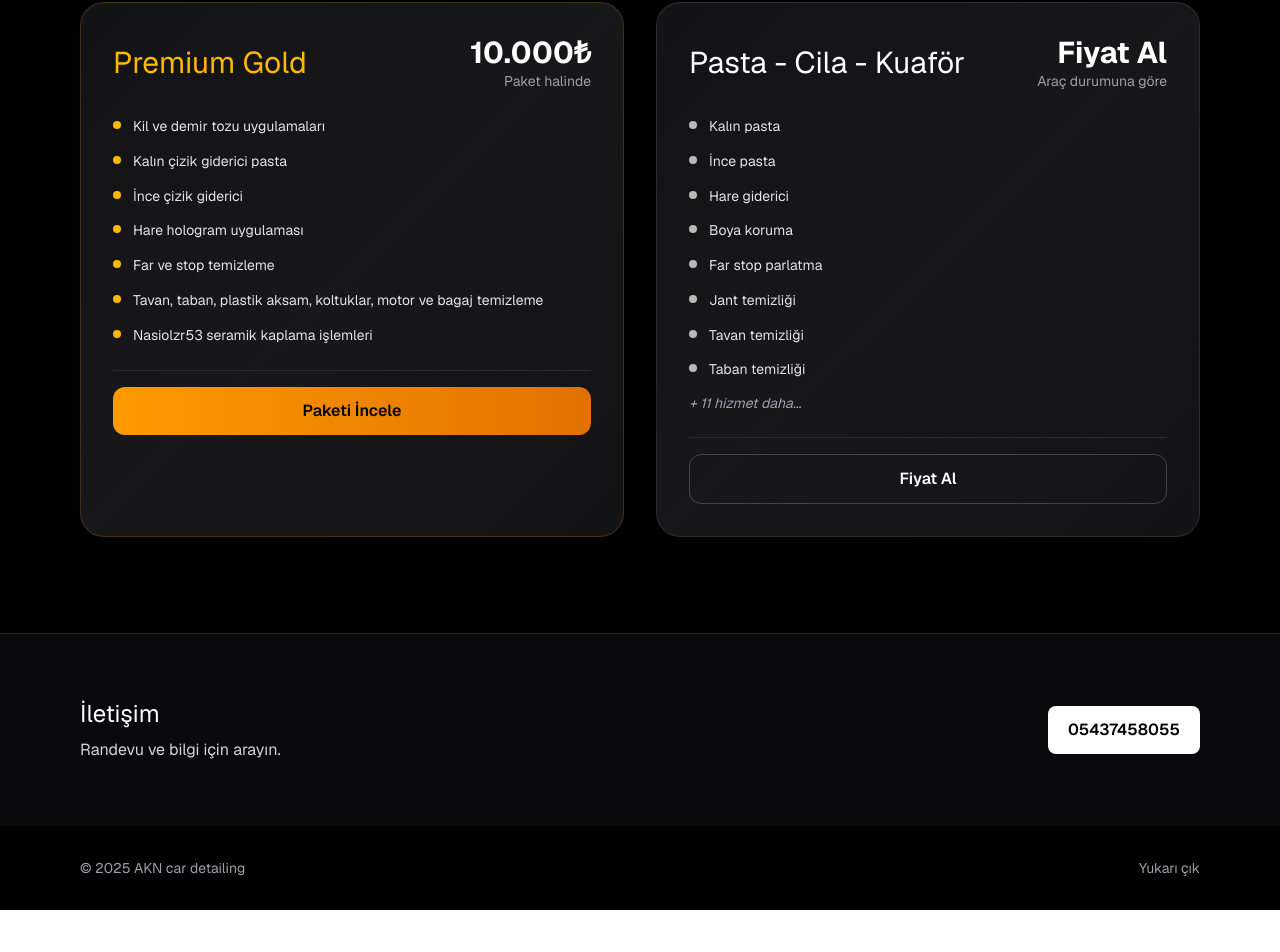
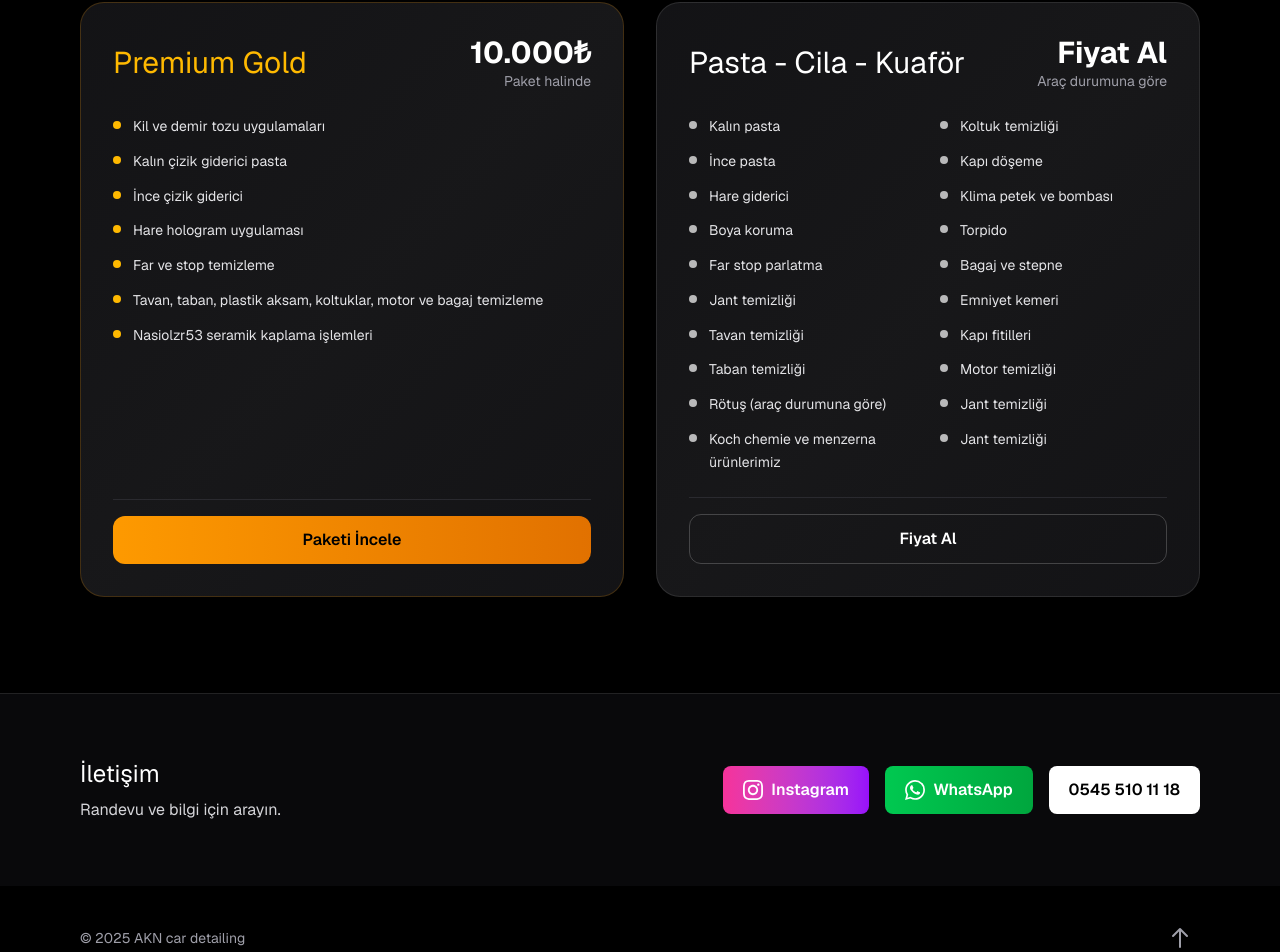
Before and after one commit to Capedkid/akncardetailing, a Next.js app: page / in a window 1280 px wide. Shown: the part 851-1803 px from the top of the page. Before the commit the page ends 1761 px from the top, so only its background shows below. Built offline with nearby package versions, Linux system fonts and the light colour scheme; a web font is replaced by a local one.

Commit message:
Add Instagram and WhatsApp buttons, improve contact section with highlight effect

```diff
--- a/src/app/globals.css
+++ b/src/app/globals.css
@@ -121,3 +121,25 @@ body {
 .animate-slide-6 {
   animation: slide-6 24s infinite ease-in-out;
 }
+
+/* Fade-in animation for cards */
+@keyframes fadeInUp {
+  from {
+    opacity: 0;
+    transform: translateY(30px);
+  }
+  to {
+    opacity: 1;
+    transform: translateY(0);
+  }
+}
+
+.animate-fade-in-up {
+  animation: fadeInUp 0.6s ease-out forwards;
+}
+
+/* Initially hidden cards */
+.card-hidden {
+  opacity: 0;
+  transform: translateY(30px);
+}
--- a/src/app/page.tsx
+++ b/src/app/page.tsx
@@ -1,8 +1,11 @@
+"use client";
+
 import Image from "next/image";
+import { useState, useEffect, useRef } from "react";
 
 const heroTitle = process.env.NEXT_PUBLIC_SITE_NAME || "AKN car detailing";
-const phoneNumber = process.env.NEXT_PUBLIC_PHONE || "+905437458055";
-const whatsappNumber = process.env.NEXT_PUBLIC_WHATSAPP || "905437458055";
+const phoneNumber = process.env.NEXT_PUBLIC_PHONE || "+905455101118";
+const whatsappNumber = process.env.NEXT_PUBLIC_WHATSAPP || "905455101118";
 
 const premiumGoldItems = [
   "Kil ve demir tozu uygulamaları",
@@ -38,6 +41,27 @@ const kuaforItems = [
 ];
 
 export default function Home() {
+  const [isVisible, setIsVisible] = useState(false);
+  const [contactHighlight, setContactHighlight] = useState(false);
+  const cardsRef = useRef<HTMLDivElement>(null);
+
+  useEffect(() => {
+    const observer = new IntersectionObserver(
+      ([entry]) => {
+        if (entry.isIntersecting) {
+          setIsVisible(true);
+        }
+      },
+      { threshold: 0.1 }
+    );
+
+    if (cardsRef.current) {
+      observer.observe(cardsRef.current);
+    }
+
+    return () => observer.disconnect();
+  }, []);
+
   return (
     <div className="min-h-screen bg-black text-white relative">
       {/* Subtle car-themed pattern overlay */}
@@ -54,8 +78,25 @@ export default function Home() {
       {/* Header */}
       <header className="sticky top-0 z-50 backdrop-blur bg-black/60 border-b border-white/10">
         <div className="mx-auto max-w-6xl px-4 py-4 flex items-center justify-between">
-          <div className="font-[var(--font-display)] text-xl tracking-wide">{heroTitle}</div>
-          <a href="#iletisim" className="rounded-md bg-white text-black px-4 py-2 text-sm font-medium hover:bg-zinc-100 transition-colors">Hemen Ara</a>
+          <button
+            onClick={() => window.scrollTo({ top: 0, behavior: 'smooth' })}
+            className="font-[var(--font-display)] text-xl tracking-wide hover:text-zinc-300 transition-colors duration-200 cursor-pointer"
+          >
+            {heroTitle}
+          </button>
+          <button
+            onClick={() => {
+              document.getElementById('iletisim')?.scrollIntoView({ behavior: 'smooth' });
+              // Smooth scroll bittikten sonra highlight efekti
+              setTimeout(() => {
+                setContactHighlight(true);
+                setTimeout(() => setContactHighlight(false), 1000);
+              }, 800);
+            }}
+            className="rounded-md bg-white text-black px-4 py-2 text-sm font-medium hover:bg-zinc-100 transition-colors"
+          >
+            Hemen Ara
+          </button>
         </div>
       </header>
 
@@ -136,10 +177,13 @@ export default function Home() {
             görünümüne kavuşsun.
           </p>
           <div className="flex justify-start">
-            <a href="#paketler" className="group relative rounded-lg bg-white text-black px-6 py-3 text-sm font-semibold transition-all duration-300 hover:bg-zinc-100 hover:shadow-lg hover:shadow-white/20 focus:outline-none focus:ring-2 focus:ring-white/50 focus:ring-offset-2 focus:ring-offset-black">
+            <button
+              onClick={() => document.getElementById('paketler')?.scrollIntoView({ behavior: 'smooth' })}
+              className="group relative rounded-lg bg-white text-black px-6 py-3 text-sm font-semibold transition-all duration-300 hover:bg-zinc-100 hover:shadow-lg hover:shadow-white/20 focus:outline-none focus:ring-2 focus:ring-white/50 focus:ring-offset-2 focus:ring-offset-black"
+            >
               <span className="relative z-10">Paketleri Gör</span>
               <div className="absolute inset-0 rounded-lg bg-gradient-to-r from-white to-zinc-100 opacity-0 group-hover:opacity-100 transition-opacity duration-300" />
-            </a>
+            </button>
           </div>
         </div>
 
@@ -153,10 +197,15 @@ export default function Home() {
           <h2 className="text-3xl sm:text-4xl font-[var(--font-display)] mb-4">Premium Paketlerimiz</h2>
           <p className="text-zinc-400 max-w-2xl mx-auto">Aracınız için en uygun paketi seçin</p>
         </div>
-        <div className="grid md:grid-cols-2 gap-8">
-          <div className="group relative rounded-3xl border border-amber-500/20 bg-gradient-to-br from-zinc-900/80 via-zinc-800/60 to-zinc-900/80 p-8 backdrop-blur-sm transition-all duration-500 hover:border-amber-500/40 hover:shadow-2xl hover:shadow-amber-500/10">
+        <div
+          ref={cardsRef}
+          className={`grid md:grid-cols-2 gap-8 transition-all duration-600 ${
+            isVisible ? 'animate-fade-in-up' : 'card-hidden'
+          }`}
+        >
+          <div className="group relative rounded-3xl border border-amber-500/20 bg-gradient-to-br from-zinc-900/80 via-zinc-800/60 to-zinc-900/80 p-8 backdrop-blur-sm transition-all duration-500 hover:border-amber-500/40 hover:shadow-2xl hover:shadow-amber-500/10 flex flex-col">
             <div className="absolute inset-0 rounded-3xl bg-gradient-to-br from-amber-500/5 via-transparent to-amber-500/5 opacity-0 group-hover:opacity-100 transition-opacity duration-500" />
-            <div className="relative z-10">
+            <div className="relative z-10 flex flex-col h-full">
               <div className="flex items-center justify-between mb-6">
                 <h3 className="text-2xl sm:text-3xl font-[var(--font-display)] text-amber-400">Premium Gold</h3>
                 <div className="text-right">
@@ -164,7 +213,7 @@ export default function Home() {
                   <div className="text-sm text-zinc-400">Paket halinde</div>
                 </div>
               </div>
-              <ul className="space-y-3 text-zinc-200">
+              <ul className="space-y-3 text-zinc-200 flex-grow">
                 {premiumGoldItems.slice(0, -1).map((item) => (
                   <li key={item} className="flex gap-3 items-start">
                     <span className="mt-1.5 h-2 w-2 rounded-full bg-amber-400 flex-shrink-0" />
@@ -173,16 +222,19 @@ export default function Home() {
                 ))}
               </ul>
               <div className="mt-6 pt-4 border-t border-zinc-700/50">
-                <a href="#iletisim" className="block w-full text-center rounded-xl bg-gradient-to-r from-amber-500 to-amber-600 text-black px-6 py-3 font-semibold transition-all duration-300 hover:from-amber-400 hover:to-amber-500 hover:shadow-lg hover:shadow-amber-500/25">
+                <button
+                  onClick={() => document.getElementById('iletisim')?.scrollIntoView({ behavior: 'smooth' })}
+                  className="block w-full text-center rounded-xl bg-gradient-to-r from-amber-500 to-amber-600 text-black px-6 py-3 font-semibold transition-all duration-300 hover:from-amber-400 hover:to-amber-500 hover:shadow-lg hover:shadow-amber-500/25"
+                >
                   Paketi İncele
-                </a>
+                </button>
               </div>
             </div>
           </div>
 
-          <div className="group relative rounded-3xl border border-white/10 bg-gradient-to-br from-zinc-900/80 via-zinc-800/60 to-zinc-900/80 p-8 backdrop-blur-sm transition-all duration-500 hover:border-white/20 hover:shadow-2xl hover:shadow-white/5">
+          <div className="group relative rounded-3xl border border-white/10 bg-gradient-to-br from-zinc-900/80 via-zinc-800/60 to-zinc-900/80 p-8 backdrop-blur-sm transition-all duration-500 hover:border-white/20 hover:shadow-2xl hover:shadow-white/5 flex flex-col">
             <div className="absolute inset-0 rounded-3xl bg-gradient-to-br from-white/5 via-transparent to-white/5 opacity-0 group-hover:opacity-100 transition-opacity duration-500" />
-            <div className="relative z-10">
+            <div className="relative z-10 flex flex-col h-full">
               <div className="flex items-center justify-between mb-6">
                 <h3 className="text-2xl sm:text-3xl font-[var(--font-display)] text-white">Pasta - Cila - Kuaför</h3>
                 <div className="text-right">
@@ -190,6 +242,9 @@ export default function Home() {
                   <div className="text-sm text-zinc-400">Araç durumuna göre</div>
                 </div>
               </div>
+
+              {/* Two column layout for services - single column on mobile */}
+              <div className="grid grid-cols-1 lg:grid-cols-2 gap-6 flex-grow">
                 <ul className="space-y-3 text-zinc-200">
                   {kuaforItems.slice(0, 8).map((item) => (
                     <li key={item} className="flex gap-3 items-start">
@@ -197,12 +252,38 @@ export default function Home() {
                       <span className="text-sm leading-relaxed">{item}</span>
                     </li>
                   ))}
-                <li className="text-zinc-400 text-sm italic">+ {kuaforItems.length - 8} hizmet daha...</li>
+                  {/* Last 2 items moved to left column */}
+                  {kuaforItems.slice(-2).map((item) => (
+                    <li key={item} className="flex gap-3 items-start">
+                      <span className="mt-1.5 h-2 w-2 rounded-full bg-white/70 flex-shrink-0" />
+                      <span className="text-sm leading-relaxed">{item}</span>
+                    </li>
+                  ))}
                 </ul>
+
+                <ul className="space-y-3 text-zinc-200">
+                  {kuaforItems.slice(8, -2).map((item) => (
+                    <li key={item} className="flex gap-3 items-start">
+                      <span className="mt-1.5 h-2 w-2 rounded-full bg-white/70 flex-shrink-0" />
+                      <span className="text-sm leading-relaxed">{item}</span>
+                    </li>
+                  ))}
+                  {/* One item from left moved to right */}
+                  {kuaforItems.slice(-3, -2).map((item) => (
+                    <li key={item} className="flex gap-3 items-start">
+                      <span className="mt-1.5 h-2 w-2 rounded-full bg-white/70 flex-shrink-0" />
+                      <span className="text-sm leading-relaxed">{item}</span>
+                    </li>
+                  ))}
+                </ul>
+              </div>
               <div className="mt-6 pt-4 border-t border-zinc-700/50">
-                <a href="#iletisim" className="block w-full text-center rounded-xl border border-white/20 text-white px-6 py-3 font-semibold transition-all duration-300 hover:bg-white/10 hover:border-white/30 hover:shadow-lg hover:shadow-white/10">
+                <button
+                  onClick={() => document.getElementById('iletisim')?.scrollIntoView({ behavior: 'smooth' })}
+                  className="block w-full text-center rounded-xl border border-white/20 text-white px-6 py-3 font-semibold transition-all duration-300 hover:bg-white/10 hover:border-white/30 hover:shadow-lg hover:shadow-white/10"
+                >
                   Fiyat Al
-                </a>
+                </button>
               </div>
             </div>
           </div>
@@ -210,14 +291,41 @@ export default function Home() {
       </section>
 
       {/* Contact */}
-      <section id="iletisim" className="bg-zinc-950 border-t border-white/10">
+      <section
+        id="iletisim"
+        className={`bg-zinc-950 border-t border-white/10 transition-all duration-1000 ${
+          contactHighlight ? 'bg-zinc-800 shadow-[0_-20px_50px_-12px_rgba(245,158,11,0.4),0_20px_50px_-12px_rgba(245,158,11,0.4)]' : ''
+        }`}
+      >
         <div className="mx-auto max-w-6xl px-4 py-16 grid sm:grid-cols-2 gap-8 items-center">
           <div>
             <h3 className="text-2xl font-[var(--font-display)]">İletişim</h3>
             <p className="text-zinc-300 mt-2">Randevu ve bilgi için arayın.</p>
           </div>
-          <div className="flex sm:justify-end items-center gap-4">
-            <a href={`tel:${phoneNumber}`} className="rounded-lg bg-white text-black px-5 py-3 font-semibold">{phoneNumber.replace('+90', '0')}</a>
+          <div className="flex sm:justify-end items-center gap-4 flex-wrap">
+            <a
+              href="https://www.instagram.com/hasanaakn55"
+              target="_blank"
+              rel="noopener noreferrer"
+              className="flex items-center gap-2 rounded-lg bg-gradient-to-r from-pink-500 to-purple-600 text-white px-5 py-3 font-semibold hover:from-pink-600 hover:to-purple-700 transition-all duration-300 hover:shadow-lg hover:shadow-pink-500/25"
+            >
+              <svg className="w-5 h-5" fill="currentColor" viewBox="0 0 24 24">
+                <path d="M12 2.163c3.204 0 3.584.012 4.85.07 3.252.148 4.771 1.691 4.919 4.919.058 1.265.069 1.645.069 4.849 0 3.205-.012 3.584-.069 4.849-.149 3.225-1.664 4.771-4.919 4.919-1.266.058-1.644.07-4.85.07-3.204 0-3.584-.012-4.849-.07-3.26-.149-4.771-1.699-4.919-4.92-.058-1.265-.07-1.644-.07-4.849 0-3.204.013-3.583.07-4.849.149-3.227 1.664-4.771 4.919-4.919 1.266-.057 1.645-.069 4.849-.069zm0-2.163c-3.259 0-3.667.014-4.947.072-4.358.2-6.78 2.618-6.98 6.98-.059 1.281-.073 1.689-.073 4.948 0 3.259.014 3.668.072 4.948.2 4.358 2.618 6.78 6.98 6.98 1.281.058 1.689.072 4.948.072 3.259 0 3.668-.014 4.948-.072 4.354-.2 6.782-2.618 6.979-6.98.059-1.28.073-1.689.073-4.948 0-3.259-.014-3.667-.072-4.947-.196-4.354-2.617-6.78-6.979-6.98-1.281-.059-1.69-.073-4.949-.073zm0 5.838c-3.403 0-6.162 2.759-6.162 6.162s2.759 6.163 6.162 6.163 6.162-2.759 6.162-6.163c0-3.403-2.759-6.162-6.162-6.162zm0 10.162c-2.209 0-4-1.79-4-4 0-2.209 1.791-4 4-4s4 1.791 4 4c0 2.21-1.791 4-4 4zm6.406-11.845c-.796 0-1.441.645-1.441 1.44s.645 1.44 1.441 1.44c.795 0 1.439-.645 1.439-1.44s-.644-1.44-1.439-1.44z"/>
+              </svg>
+              Instagram
+            </a>
+            <a
+              href={`https://wa.me/${whatsappNumber}`}
+              target="_blank"
+              rel="noopener noreferrer"
+              className="flex items-center gap-2 rounded-lg bg-gradient-to-r from-green-500 to-green-600 text-white px-5 py-3 font-semibold hover:from-green-600 hover:to-green-700 transition-all duration-300 hover:shadow-lg hover:shadow-green-500/25"
+            >
+              <svg className="w-5 h-5" fill="currentColor" viewBox="0 0 24 24">
+                <path d="M17.472 14.382c-.297-.149-1.758-.867-2.03-.967-.273-.099-.471-.148-.67.15-.197.297-.767.966-.94 1.164-.173.199-.347.223-.644.075-.297-.15-1.255-.463-2.39-1.475-.883-.788-1.48-1.761-1.653-2.059-.173-.297-.018-.458.13-.606.134-.133.298-.347.446-.52.149-.174.198-.298.298-.497.099-.198.05-.371-.025-.52-.075-.149-.669-1.612-.916-2.207-.242-.579-.487-.5-.669-.51-.173-.008-.371-.01-.57-.01-.198 0-.52.074-.792.372-.272.297-1.04 1.016-1.04 2.479 0 1.462 1.065 2.875 1.213 3.074.149.198 2.096 3.2 5.077 4.487.709.306 1.262.489 1.694.625.712.227 1.36.195 1.871.118.571-.085 1.758-.719 2.006-1.413.248-.694.248-1.289.173-1.413-.074-.124-.272-.198-.57-.347m-5.421 7.403h-.004a9.87 9.87 0 01-5.031-1.378l-.361-.214-3.741.982.998-3.648-.235-.374a9.86 9.86 0 01-1.51-5.26c.001-5.45 4.436-9.884 9.888-9.884 2.64 0 5.122 1.03 6.988 2.898a9.825 9.825 0 012.893 6.994c-.003 5.45-4.437 9.884-9.885 9.884m8.413-18.297A11.815 11.815 0 0012.05 0C5.495 0 .16 5.335.157 11.892c0 2.096.547 4.142 1.588 5.945L.057 24l6.305-1.654a11.882 11.882 0 005.683 1.448h.005c6.554 0 11.89-5.335 11.893-11.893A11.821 11.821 0 0020.885 3.488"/>
+              </svg>
+              WhatsApp
+            </a>
+            <a href={`tel:${phoneNumber}`} className="rounded-lg bg-white text-black px-5 py-3 font-semibold">0545 510 11 18</a>
           </div>
         </div>
       </section>
@@ -226,7 +334,19 @@ export default function Home() {
       <footer className="text-sm text-zinc-400">
         <div className="mx-auto max-w-6xl px-4 py-8 flex items-center justify-between">
           <span>© {new Date().getFullYear()} {heroTitle}</span>
-          <a href="#" className="hover:text-zinc-200">Yukarı çık</a>
+          <button
+            onClick={() => window.scrollTo({ top: 0, behavior: 'smooth' })}
+            className="hover:text-zinc-200 transition-all duration-200 group p-2 rounded-full hover:bg-zinc-800/50"
+          >
+            <svg
+              className="w-6 h-6 transition-transform duration-200 group-hover:-translate-y-1"
+              fill="none"
+              stroke="currentColor"
+              viewBox="0 0 24 24"
+            >
+              <path strokeLinecap="round" strokeLinejoin="round" strokeWidth={2} d="M5 10l7-7m0 0l7 7m-7-7v18" />
+            </svg>
+          </button>
         </div>
       </footer>
     </div>
```
Lines whose indentation alone changed are shown as unchanged.
